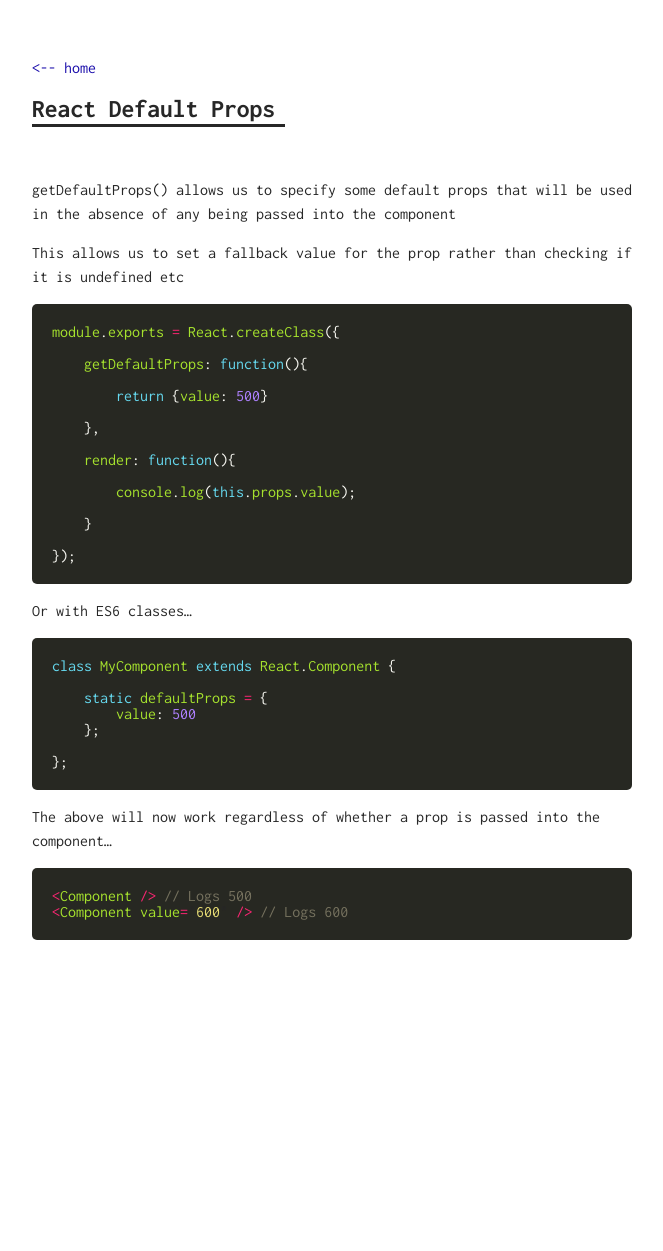
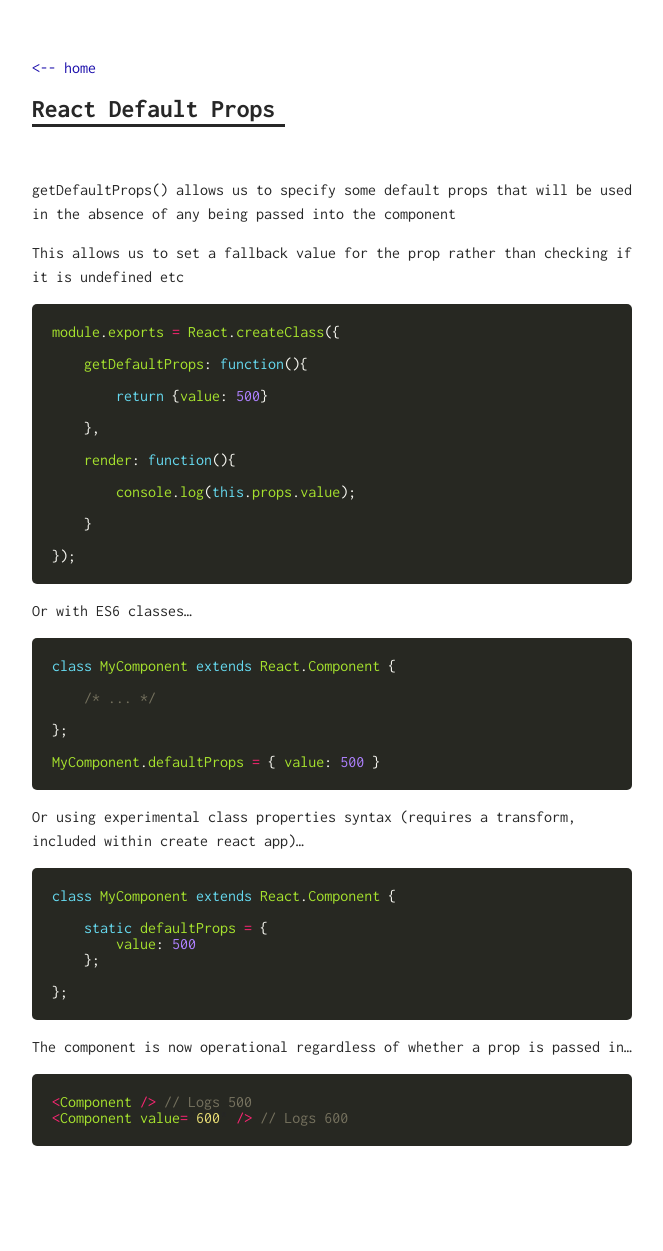
Before and after one commit to iamandyjones/js-notes, a Jekyll site: the page built from _posts/2017-01-01-react-default-props.md, in a window 1280 px wide. Shown: the whole page, without its empty margins (308-971 px from the left). Built offline with Jekyll 4.4.1, drawn with Linux system fonts in a browser that asks for light colours; before the commit the page ends 1045 px from its top, so only the background shows below that.

Commit message:
Update 2017-01-01-react-default-props.md

```diff
--- a/_posts/2017-01-01-react-default-props.md
+++ b/_posts/2017-01-01-react-default-props.md
@@ -29,6 +29,18 @@ Or with ES6 classes...
 {% highlight javascript %}
 class MyComponent extends React.Component {
 
+    /* ... */
+
+};
+
+MyComponent.defaultProps = { value: 500 }
+{% endhighlight %}
+
+Or using experimental class properties syntax (requires a transform, included within create react app)...
+
+{% highlight javascript %}
+class MyComponent extends React.Component {
+
     static defaultProps = {
         value: 500
     };
@@ -36,7 +48,7 @@ class MyComponent extends React.Component {
 };
 {% endhighlight %}
 
-The above will now work regardless of whether a prop is passed into the component...
+The component is now operational regardless of whether a prop is passed in...
 
 {% highlight javascript %}
 <Component /> // Logs 500
```
